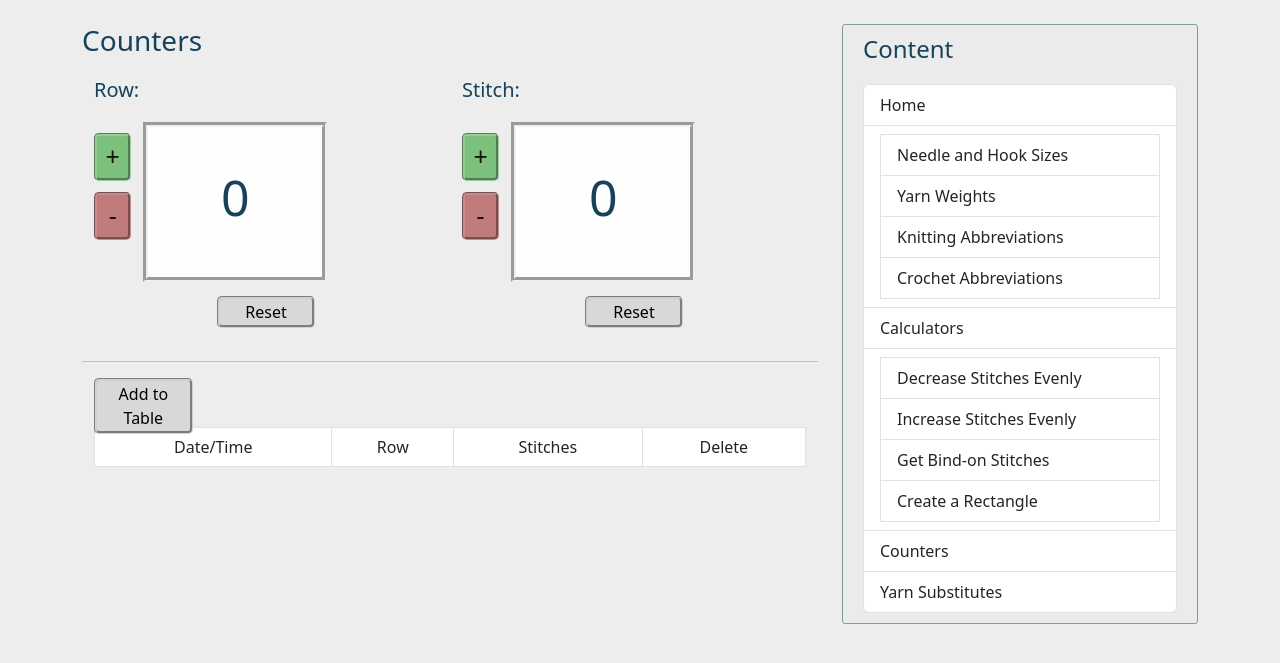
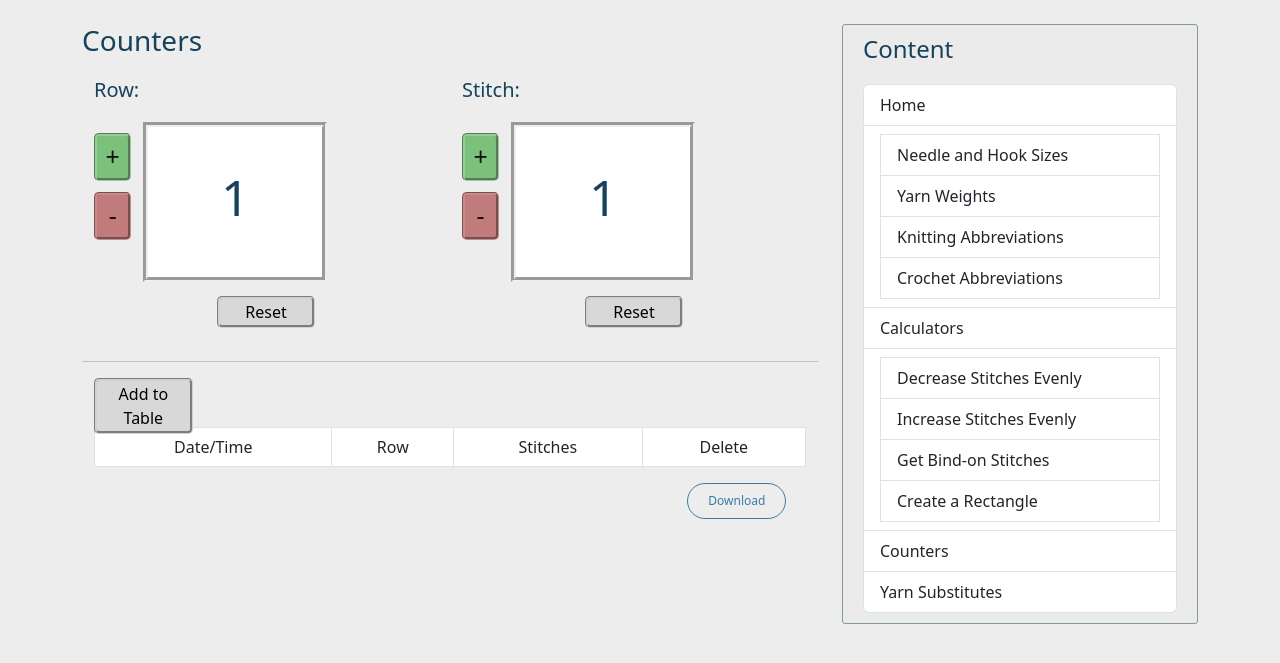
Before and after one commit to jackyFons/Knitting-Tools, a Flask app: page /counter in a window 1280 px wide. Shown: the part 56-719 px from the top of the page. Run offline with Flask 3, Linux system fonts and the light colour scheme; some libraries are stand-ins or nearby versions.

Commit message:
Changed counter start and added table download

```diff
--- a/templates/calculators.html
+++ b/templates/calculators.html
@@ -88,7 +88,7 @@ function bindOn(stsId, widthId, txtId) {
     sts = Number(document.getElementById(stsId).value);
     txt = document.getElementById(txtId)
 
-    if (width == 0 || sts == 0) {
+    if (width < 1 || sts < 1) {
         txt.innerText = "Not Valid!";
     }
 
--- a/templates/counter.html
+++ b/templates/counter.html
@@ -1,8 +1,9 @@
+<script src="https://cdn.jsdelivr.net/gh/linways/table-to-excel@v1.0.4/dist/tableToExcel.js"></script>
 <script>
     function decrease(id) {
-        // Decrease number unless it is less than 1
+        // Decrease number until 1
         let num = document.getElementById(id);
-        if (num.innerText == 0) {
+        if (num.innerText == 1) {
             return;
         } else {
             num.innerText = num.innerText - 1;
@@ -16,19 +17,14 @@
     }
 
     function reset(id) {
-        // Set number to 0
-        document.getElementById(id).innerText = "0";
+        // Set number to 1
+        document.getElementById(id).innerText = "1";
     }
 
     function addToTable(r, st, t) {
         // Add a new row to existing table
         let row = Number(document.getElementById(r).innerText);
         let stitch = Number(document.getElementById(st).innerText);
-
-        // Do nothing if the row or number of stitches is 0
-        if (row == 0 || stitch == 0) {
-            return;
-        }
 
         // Create new row in <tbody>
         let tbody = document.getElementById(t);
@@ -62,6 +58,23 @@
         let tbody = row.parentNode;
         tbody.removeChild(row);
     }
+
+    function download(tableId) {
+        // Download table as an excel document
+        let table = document.getElementById(tableId);
+        let rows = table.rows.length;
+
+        // Only download if rows have been added
+        if (rows > 1) {
+            TableToExcel.convert(table, {
+                name: "table.xlsx",
+                sheet: {
+                    name: "Sheet 1"
+                }
+            });
+        }
+    }
+
 </script>
 
 {% extends "layout.html" %}
@@ -82,14 +95,14 @@
         <button class="counter-btn counter-dec" type="button" onClick="decrease('row')">-</button>
       </div>
       <div class="col-3 counter-display">
-        <label class="counter-label" id="row">0</label>
+        <label class="counter-label" id="row">1</label>
       </div>
       <div class="col-1 offset-2">
         <button class="counter-btn counter-inc" type="button" onClick="increase('stitch')">+</button>
         <button class="counter-btn counter-dec" type="button" onClick="decrease('stitch')">-</button>
       </div>
       <div class="col-3 counter-display">
-        <label class="counter-label" id="stitch">0</label>
+        <label class="counter-label" id="stitch">1</label>
       </div>
     </div>
     <br>
@@ -113,7 +126,7 @@
   </div>
   <br>
   <div class="container">
-    <table class="table table-striped table-hover table-bordered mx-auto text-center">
+    <table class="table table-striped table-hover table-bordered mx-auto text-center" id="table">
       <thead>
         <tr>
           <td>Date/Time</td>
@@ -126,7 +139,9 @@
     </table>
   </div>
   <div class="container">
-
+    <div class="col-1 offset-10">
+      <input type="button" class="myButton" value="Download" onClick="download('table')">
+    </div>
   </div>
 
 
--- a/templates/home.html
+++ b/templates/home.html
@@ -90,5 +90,3 @@
     </table>
   </section>
 {% endblock content %}
-
-<!-- #EBEBEB #81C3D7 3a7ca5 2f6690 #16425B -->
```
